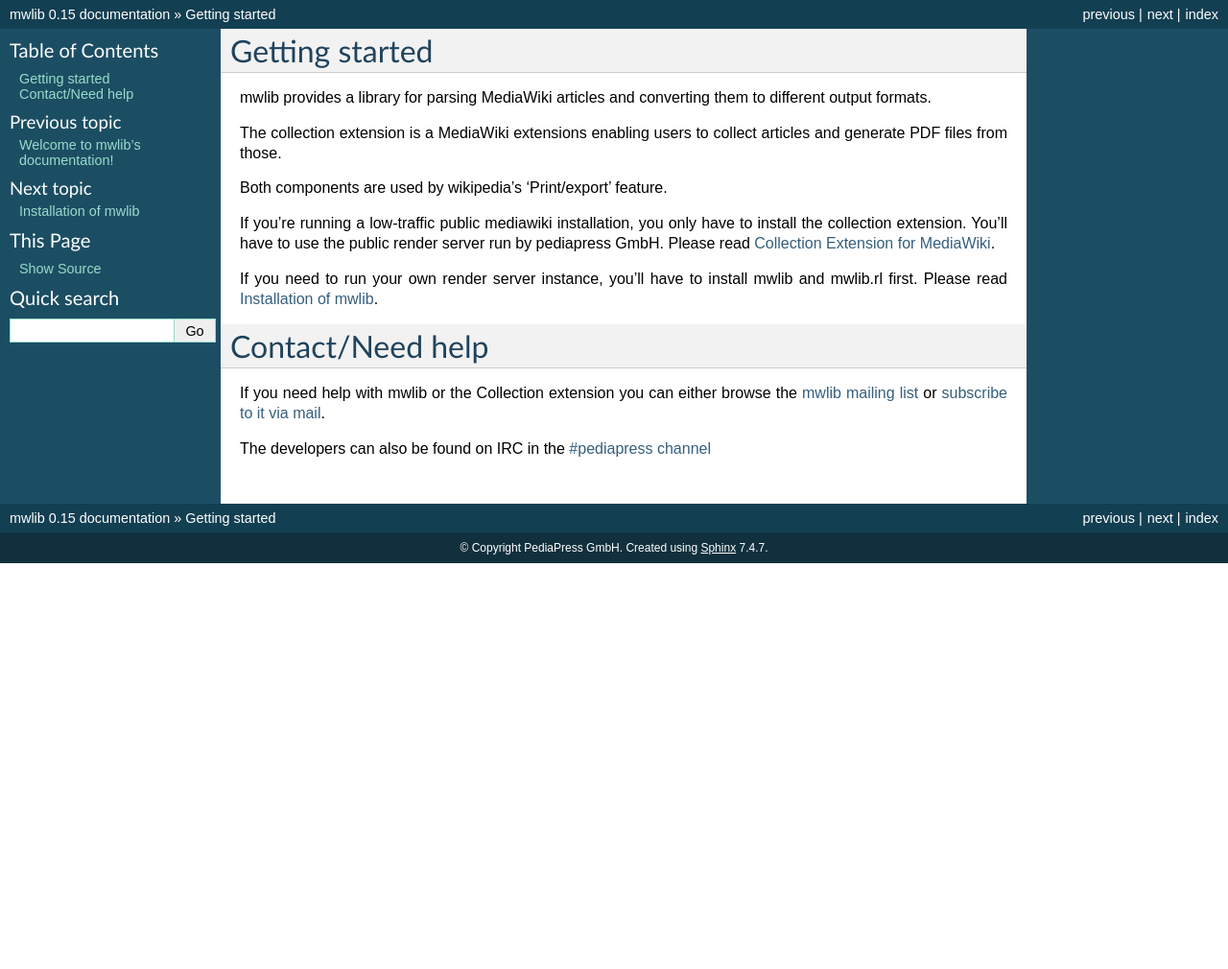
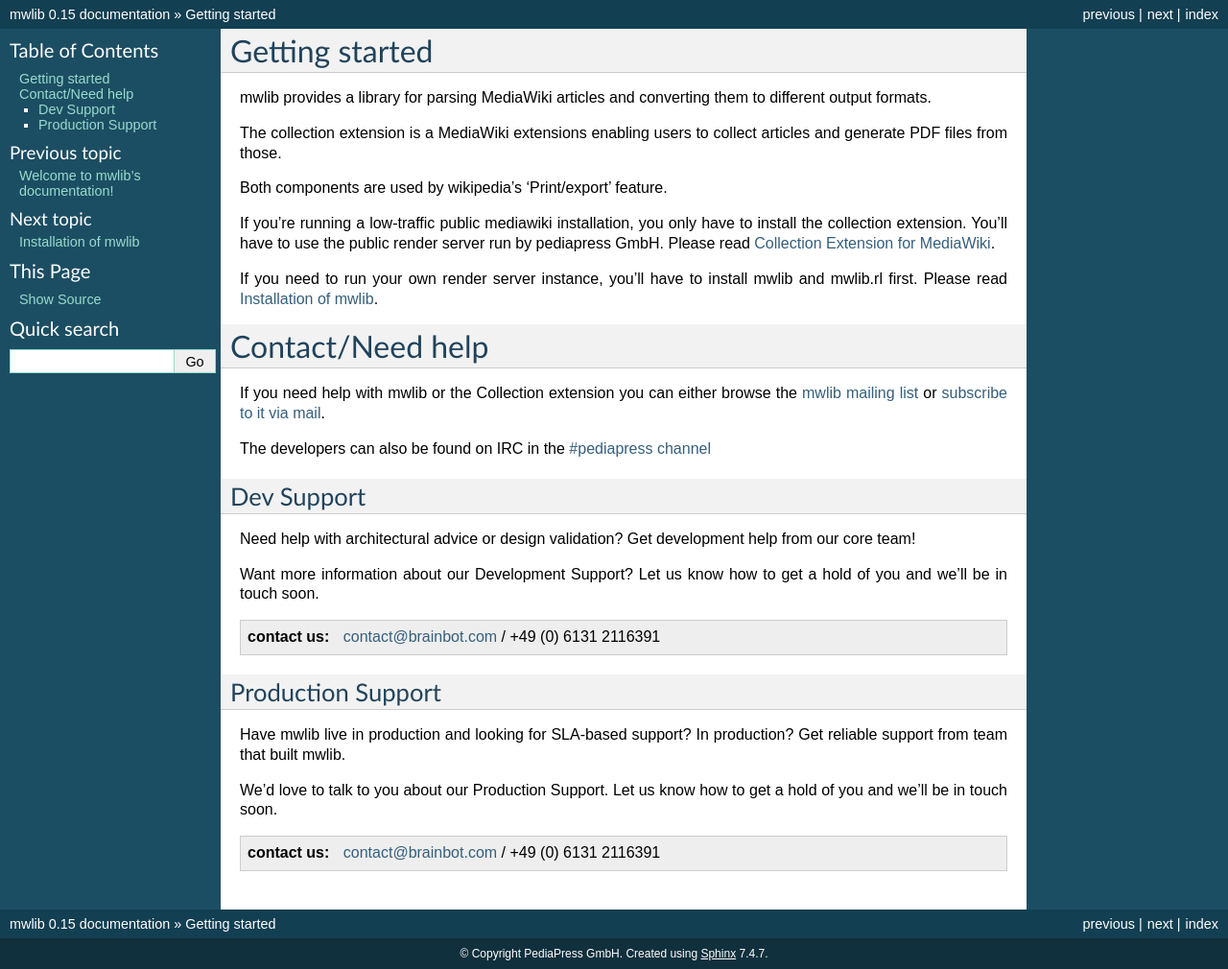
Before and after one commit to pediapress/mwlib, a Sphinx documentation site: the page built from docs/basics.rst, in a window 1280 px wide. Shown: the whole page at 96% size. Built offline with Sphinx 7.4.7, drawn with Linux system fonts in a browser that asks for light colours; before the commit the page ends 900 px from its top, so only the background shows below that.

Commit message:
add note about professional support

```diff
--- a/docs/basics.rst
+++ b/docs/basics.rst
@@ -25,3 +25,29 @@
 
 The developers can also be found on IRC in the `#pediapress channel
 <irc://irc.freenode.net/pediapress>`_
+
+Dev Support
+~~~~~~~~~~~~~~~~~~~
+Need help with architectural advice or design validation?  Get
+development help from our core team!
+
+Want more information about our Development Support? Let us know how
+to get a hold of you and we’ll be in touch soon.
+
+.. admonition:: contact us
+    :class: note
+
+    contact@brainbot.com / +49 (0) 6131 2116391
+
+Production Support
+~~~~~~~~~~~~~~~~~~~~
+Have mwlib live in production and looking for SLA-based support?  In
+production? Get reliable support from team that built mwlib.
+
+We’d love to talk to you about our Production Support. Let us know how
+to get a hold of you and we’ll be in touch soon.
+
+.. admonition:: contact us
+    :class: note
+
+    contact@brainbot.com / +49 (0) 6131 2116391
```
